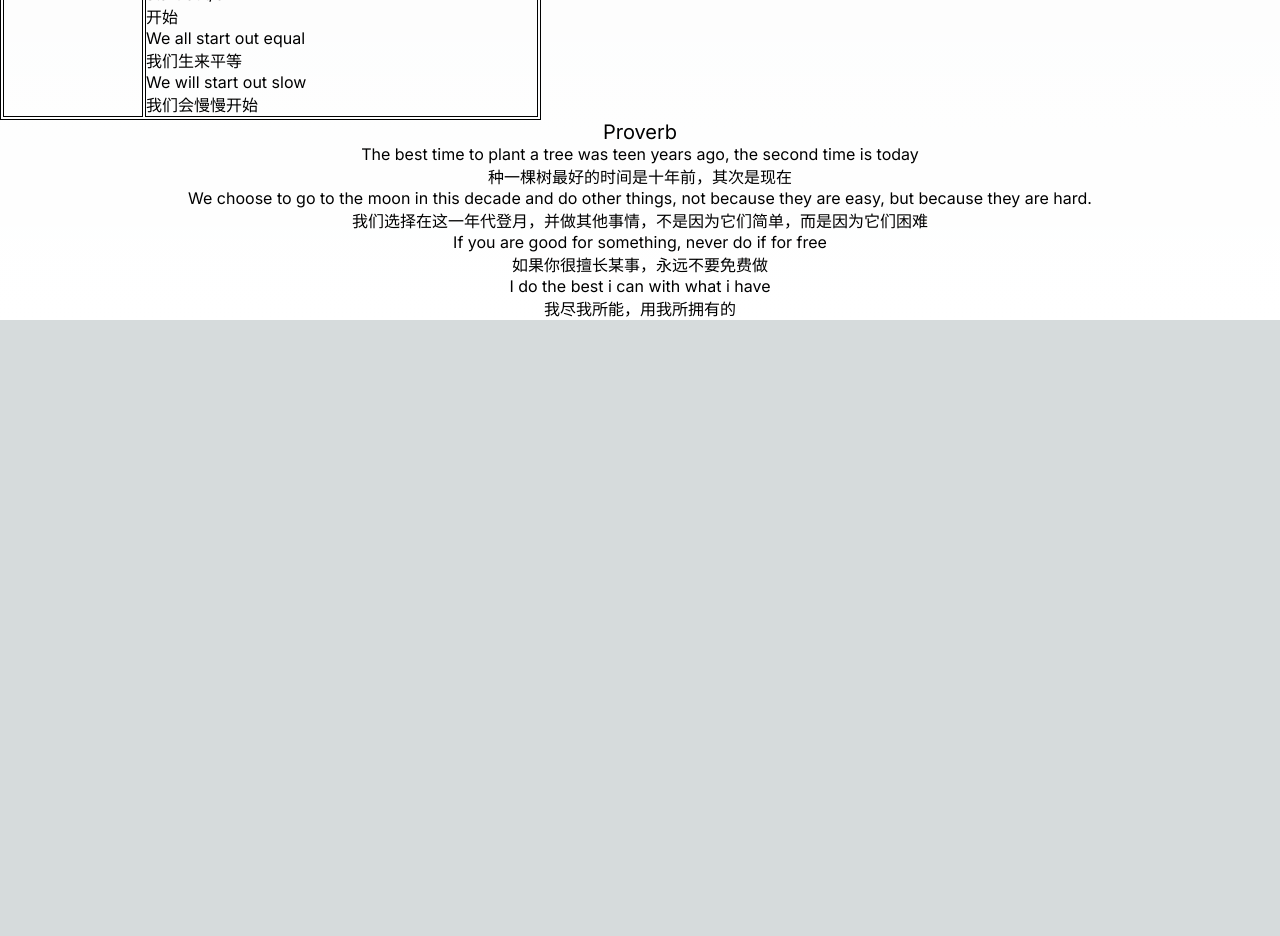
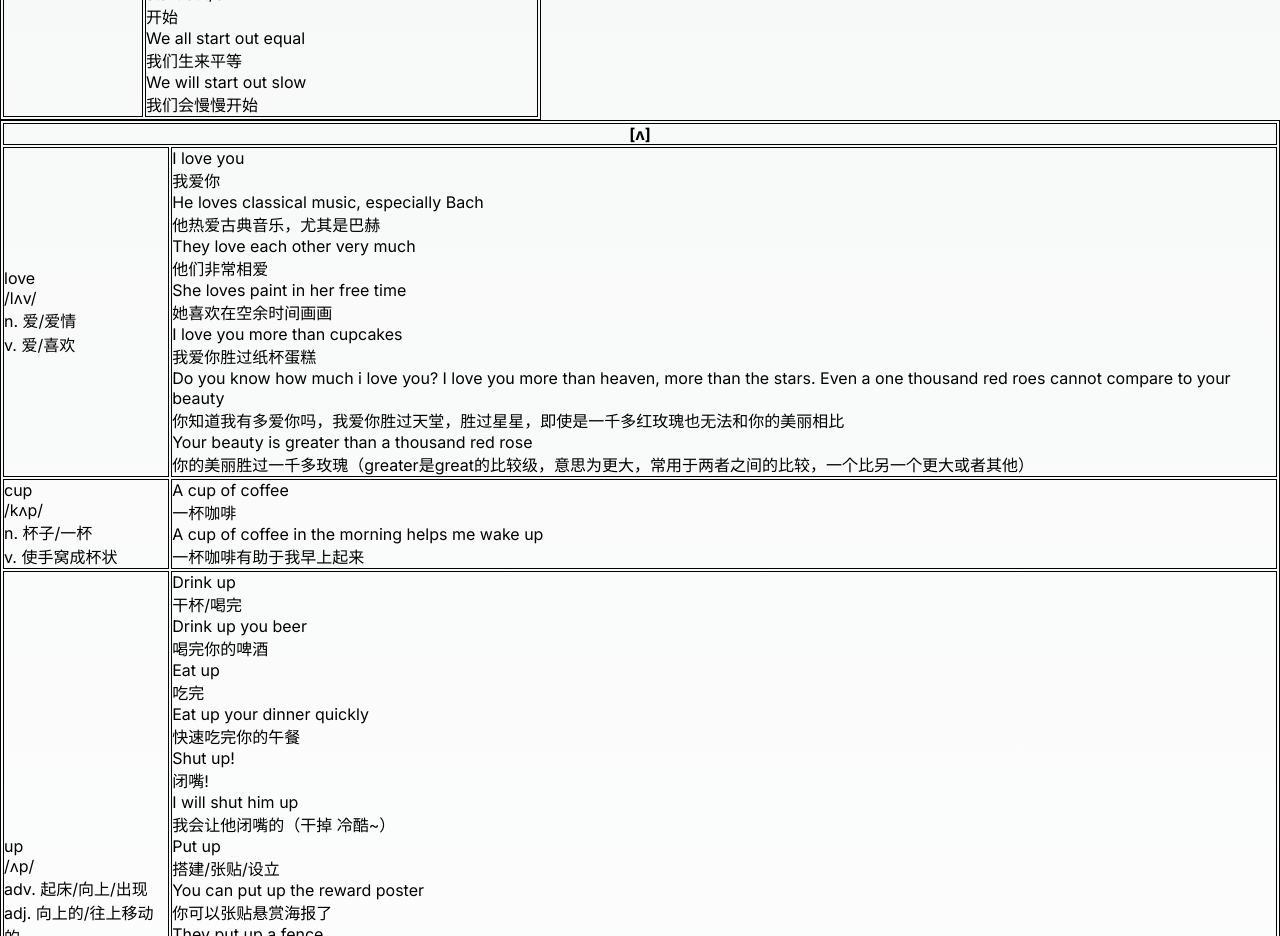
Before and after one commit to sarbia-offical/ELL, a Next.js app: page / in a window 1280 px wide. Shown: the part 6360-7296 px from the top of the page. Before the commit the page ends 6680 px from the top, so only its background shows below. Built offline with nearby package versions, Linux system fonts and the light colour scheme.

Commit message:
feat: "update corpus"

```diff
--- a/src/app/page.tsx
+++ b/src/app/page.tsx
@@ -4,7 +4,7 @@
  * @Author: zouwenqin
  * @Date: 2024-07-30 00:22:58
  * @LastEditors: zouwenqin
- * @LastEditTime: 2024-08-06 00:27:10
+ * @LastEditTime: 2024-08-07 00:22:08
  */
 "use client";
 import Image from "next/image";
@@ -610,7 +610,7 @@ export default function Home() {
             translate: "释放你的潜能"
           },
           {
-            originText: "The are looking for potential buyers for the new Production",
+            originText: "The are looking for potential buyers for the new product",
             translate: "他们在寻找新产品的潜在买家"
           },
           {
@@ -745,6 +745,145 @@ export default function Home() {
     ]
   }
   ]);
+
+  const [sixthLessonExtraInfo, setSixthLessonExtraInfo] = useState<
+    Array<IExtraInfo>
+  >([
+    {
+    wordComponent: RenderWordComponent(
+      "love",
+      "/lʌv/",
+      <>
+        {"n. 爱/爱情"}
+        <br/>
+        {"v. 爱/喜欢"}
+      </>),
+    phraseList: [
+      {
+        originText: "I love you",
+        translate: "我爱你"
+      },
+      {
+        originText: "He loves classical music, especially Bach",
+        translate: "他热爱古典音乐，尤其是巴赫"
+      },
+      {
+        originText: "They love each other very much",
+        translate: "他们非常相爱"
+      },
+      {
+        originText: "She loves paint in her free time",
+        translate: "她喜欢在空余时间画画"
+      },
+      {
+        originText: "I love you more than cupcakes",
+        translate: "我爱你胜过纸杯蛋糕"
+      },
+      {
+        originText: "Do you know how much i love you? I love you more than heaven, more than the stars. Even a one thousand red roes cannot compare to your beauty",
+        translate: "你知道我有多爱你吗，我爱你胜过天堂，胜过星星，即使是一千多红玫瑰也无法和你的美丽相比"
+      },
+      {
+        originText: "Your beauty is greater than a thousand red rose",
+        translate: "你的美丽胜过一千多玫瑰（greater是great的比较级，意思为更大，常用于两者之间的比较，一个比另一个更大或者其他）"
+      }
+    ]
+    },
+    {
+      wordComponent: RenderWordComponent(
+        "cup",
+        "/kʌp/",
+        <>
+          {"n. 杯子/一杯"}
+          <br/>
+          {"v. 使手窝成杯状"}
+        </>),
+      phraseList: [
+        {
+          originText: "A cup of coffee",
+          translate: "一杯咖啡"
+        },
+        {
+          originText: "A cup of coffee in the morning helps me wake up",
+          translate: "一杯咖啡有助于我早上起来"
+        }
+      ]
+    },
+    {
+      wordComponent: RenderWordComponent(
+        "up",
+        "/ʌp/",
+        <>
+          {"adv. 起床/向上/出现"}
+          <br/>
+          {"adj. 向上的/往上移动的"}
+          <br/>
+          {"n. 上面/高处"}
+        </>),
+      phraseList: [
+        {
+          originText: "Drink up",
+          translate: "干杯/喝完"
+        },
+        {
+          originText: "Drink up you beer",
+          translate: "喝完你的啤酒"
+        },
+        {
+          originText: "Eat up",
+          translate: "吃完"
+        },
+        {
+          originText: "Eat up your dinner quickly",
+          translate: "快速吃完你的午餐"
+        },
+        {
+          originText: "Shut up!",
+          translate: "闭嘴!"
+        },
+        {
+          originText: "I will shut him up",
+          translate: "我会让他闭嘴的（干掉 冷酷~）"
+        },
+        {
+          originText: "Put up",
+          translate: "搭建/张贴/设立"
+        },
+        {
+          originText: "You can put up the reward poster",
+          translate: "你可以张贴悬赏海报了"
+        },
+        {
+          originText: "They put up a fence",
+          translate: "他们设立了一个障碍"
+        },
+        {
+          originText: "Cheer up",
+          translate: "振作"
+        },
+        {
+          originText: "Winning to cheer the team up",
+          translate: "胜利可以让你的团队振作起来"
+        },
+        {
+          originText: "Hurry up",
+          translate: "快点"
+        },
+        {
+          originText: "Hurry up！I will be late for the meeting",
+          translate: "快点！我会议要迟到了"
+        },
+        {
+          originText: "what's up",
+          translate: "打招呼（怎么样）"
+        },
+        {
+          originText: "What's up with the project? how's it going",
+          translate: "新项目怎么样了，进展如何"
+        }
+      ]
+    }
+])
 
   const [firstLessonSwaggy, setFirstLessonSwaggy] = useState<Array<IExtraInfo>>([
     {
@@ -1082,6 +1221,15 @@ export default function Home() {
         <tbody>{RenderExtraComponent(fifthLessonExtraInfo)}</tbody>
       </table>
 
+      <table className={styles.table}>
+        <thead>
+          <tr>
+            <th colSpan={2}>[ʌ]</th>
+          </tr>
+        </thead>
+        <tbody>{RenderExtraComponent(sixthLessonExtraInfo)}</tbody>
+      </table>
+
       <div className={styles.scene}>
         <p className={styles.swaggyEnglish}>Proverb</p>
         <p>
```
